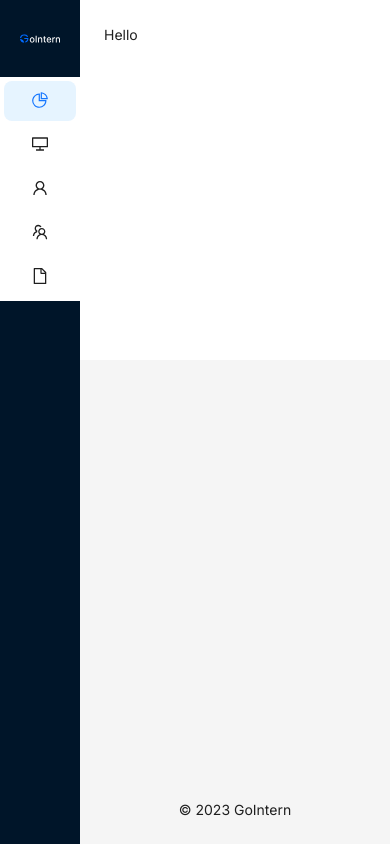
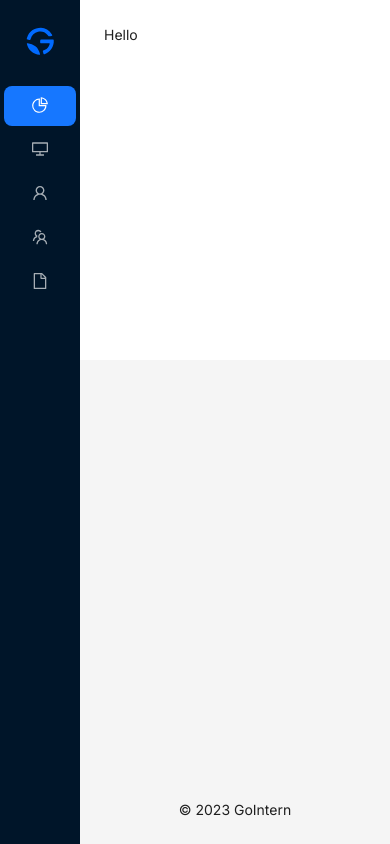
Before and after one commit to boonsuen/gointern, a Next.js app in the folder client/: page / in a window 390 px wide. Built offline with nearby package versions, Linux system fonts and the light colour scheme.

Commit message:
Update sidebar

```diff
--- a/client/components/layout/Layout.tsx
+++ b/client/components/layout/Layout.tsx
@@ -31,41 +31,53 @@ function getItem(
 }
 
 const items: MenuItem[] = [
-  getItem('Option 1', '1', <PieChartOutlined />),
-  getItem('Option 2', '2', <DesktopOutlined />),
-  getItem('Student', 'sub1', <UserOutlined />, [
-    getItem('Tom', '3'),
-    getItem('Bill', '4'),
-    getItem('Alex', '5'),
+  getItem('Home', '/', <PieChartOutlined />),
+  getItem('Option 2', '/2', <DesktopOutlined />),
+  getItem('Student', '/student', <UserOutlined />, [
+    getItem('Manage Student', '/student/manage'),
+    getItem('Progress Report', '/student/progress-report'),
   ]),
-  getItem('Supervisor', 'sub2', <TeamOutlined />, [
-    getItem('Team 1', '6'),
-    getItem('Team 2', '8'),
+  getItem('Supervisor', '/sub2', <TeamOutlined />, [
+    getItem('Manage Supervisor', '/6'),
   ]),
   getItem('Files', '9', <FileOutlined />),
 ];
 
 type LayoutProps = {
   children: React.ReactNode;
+  defaultOpenKey: string;
+  selectedKey: string;
 };
 
-const AppLayout: React.FC<LayoutProps> = ({ children }) => {
+const AppLayout: React.FC<LayoutProps> = ({
+  children,
+  defaultOpenKey,
+  selectedKey,
+}) => {
+  const router = useRouter();
   const {
     token: { colorBgContainer },
   } = theme.useToken();
 
+  const onMenuClick: MenuProps['onClick'] = (e) => {
+    const { key } = e;
+    router.push(key);
+  };
+
   return (
     <Layout style={{ minHeight: '100vh' }}>
-      <Sider breakpoint="md">
+      <Sider breakpoint="md" width={250}>
         <div className="px-5 my-4 flex justify-center">
-          <LogoSvg className="max-w-[100px]" theme="dark" />
+          <LogoSvg theme="dark" />
         </div>
         <Menu
-          theme="light"
+          defaultOpenKeys={[defaultOpenKey]}
+          theme="dark"
           className="sidebar-nav"
-          defaultSelectedKeys={['1']}
+          selectedKeys={[selectedKey]}
           mode="inline"
           items={items}
+          onClick={onMenuClick}
         />
       </Sider>
       <Layout>
--- a/client/components/svg/Logo.svg.tsx
+++ b/client/components/svg/Logo.svg.tsx
@@ -1,3 +1,5 @@
+import { useEffect, useState } from 'react';
+
 export const LogoSvg = ({
   className,
   theme,
@@ -6,13 +8,14 @@ export const LogoSvg = ({
   theme: 'dark' | 'light';
 }) => {
   return (
+    <div className="max-w-[100px] w-full flex justify-center">
       <svg
+        className="w-full hidden md:block"
         width="209"
         height="45"
         viewBox="0 0 209 45"
         fill="none"
         xmlns="http://www.w3.org/2000/svg"
-      className={className}
       >
         <g clipPath="url(#clip0_10_42)">
           <path
@@ -58,5 +61,23 @@ export const LogoSvg = ({
           </clipPath>
         </defs>
       </svg>
+      <svg
+        width="50"
+        height="50"
+        className="w-full max-w-[30px] md:hidden"
+        viewBox="0 0 50 50"
+        fill="none"
+        xmlns="http://www.w3.org/2000/svg"
+      >
+        <path
+          d="M26.5665 2.99991C33.8238 3.3125 40.3402 6.93943 44.8452 14.0883C45.6148 15.3076 45.8761 16.0139 44.0372 16.5556C40.1532 17.6985 40.2539 17.7487 37.5999 14.8304C33.3467 10.1583 28.0266 8.2876 21.8122 9.66679C15.4372 11.0794 11.2631 15.0905 9.55607 21.3374C9.03102 23.2582 8.29738 23.7403 6.56157 23.1556C6.49247 23.137 6.42188 23.1242 6.35059 23.1175C2.51216 22.5281 2.51216 22.5281 3.68934 18.7747C6.66706 9.35898 15.4372 2.98321 26.5665 2.99991ZM36.5761 22.4684C39.8415 22.4684 43.1094 22.5066 46.3772 22.4493C47.4752 22.4279 47.8037 22.812 47.9092 23.881C48.8682 33.6642 42.1144 43.822 32.6154 46.8787C31.3687 47.2795 30.8652 47.1173 30.6974 45.7309C30.5296 44.3446 29.4747 42.8556 29.8031 41.6745C30.146 40.448 32.1431 40.4814 33.3299 39.7871C36.9477 37.6395 39.4771 34.6568 40.8916 30.6935C41.4311 29.1807 41.2896 28.5459 39.4531 28.5984C35.3366 28.7034 31.2153 28.5984 27.0963 28.6533C25.7993 28.6748 25.2454 28.4481 25.2598 26.9448C25.2982 22.4493 25.2191 22.4493 29.772 22.4493L36.5761 22.4684Z"
+          fill="#006AFF"
+        />
+        <path
+          d="M25.0083 46.6926C24.4521 44.2755 23.7448 41.9394 22.3351 39.8635C21.2121 37.4774 19.4751 35.4293 17.3003 33.9268C13.68 30.6792 9.32612 29.1879 4.56704 28.5914C3.21484 28.4219 2.90796 28.8515 3.19326 30.0565C4.32729 34.8287 6.45629 39.0164 10.3259 42.1948C12.1696 44.2802 14.5359 45.5354 17.1252 46.4421C19.283 47.4252 21.5487 47.8451 23.8982 47.9907C24.9531 48.0551 25.2624 47.7998 25.0083 46.6926Z"
+          fill="#006AFF"
+        />
+      </svg>
+    </div>
   );
 };
--- a/client/pages/_app.tsx
+++ b/client/pages/_app.tsx
@@ -3,6 +3,7 @@ import { ConfigProvider } from 'antd';
 import type { AppProps } from 'next/app';
 import { Inter } from 'next/font/google';
 import Head from 'next/head';
+import { useEffect, useState } from 'react';
 import { Toaster } from 'react-hot-toast';
 
 const inter = Inter({
@@ -11,6 +12,15 @@ const inter = Inter({
 });
 
 export default function App({ Component, pageProps }: AppProps) {
+  const [mounted, setMounted] = useState(false);
+  useEffect(() => setMounted(true), []);
+
+  if (typeof window !== 'undefined') {
+    window.onload = () => {
+      document.getElementById('holderStyle')!.remove();
+    };
+  }
+
   return (
     <>
       <Head>
@@ -36,7 +46,19 @@ export default function App({ Component, pageProps }: AppProps) {
           },
         }}
       >
-        <Component {...pageProps} />
+        <style
+          id="holderStyle"
+          dangerouslySetInnerHTML={{
+            __html: `
+                    *, *::before, *::after {
+                        transition: none!important;
+                    }
+                    `,
+          }}
+        />
+        <div style={{ visibility: !mounted ? 'hidden' : 'visible' }}>
+          <Component {...pageProps} />
+        </div>
       </ConfigProvider>
       <Toaster position="top-right" />
     </>
--- a/client/pages/index.tsx
+++ b/client/pages/index.tsx
@@ -2,7 +2,10 @@ import Layout from '@/components/layout/Layout';
 
 export default function Home() {
   return (
-    <Layout>
+    <Layout
+      defaultOpenKey="/"
+      selectedKey="/"
+    >
       <h1>Hello</h1>
     </Layout>
   );
--- /dev/null
+++ b/client/pages/student/manage.tsx
@@ -0,0 +1,9 @@
+import Layout from '@/components/layout/Layout';
+
+export default function ManageStudent() {
+  return (
+    <Layout defaultOpenKey="/student" selectedKey="/student/manage">
+      <h1>Manage Student</h1>
+    </Layout>
+  );
+}
```
Also changed, not shown: client/public/favicon.svg. Lines whose indentation alone changed are shown as unchanged.
